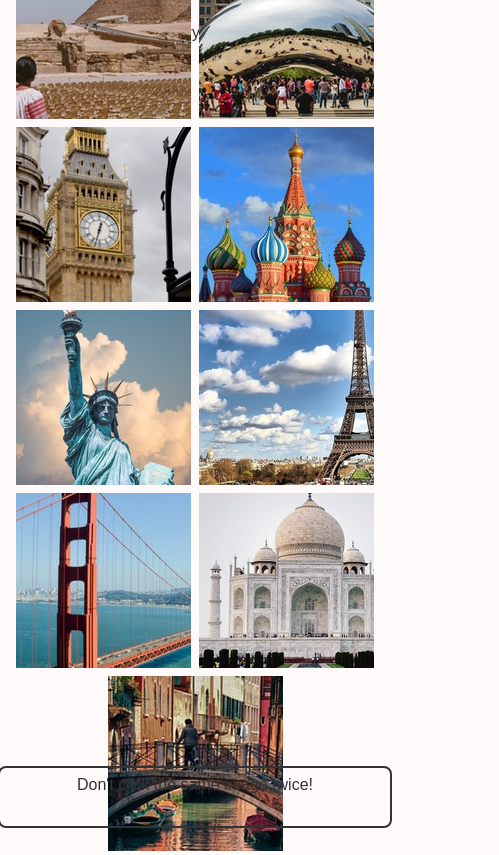
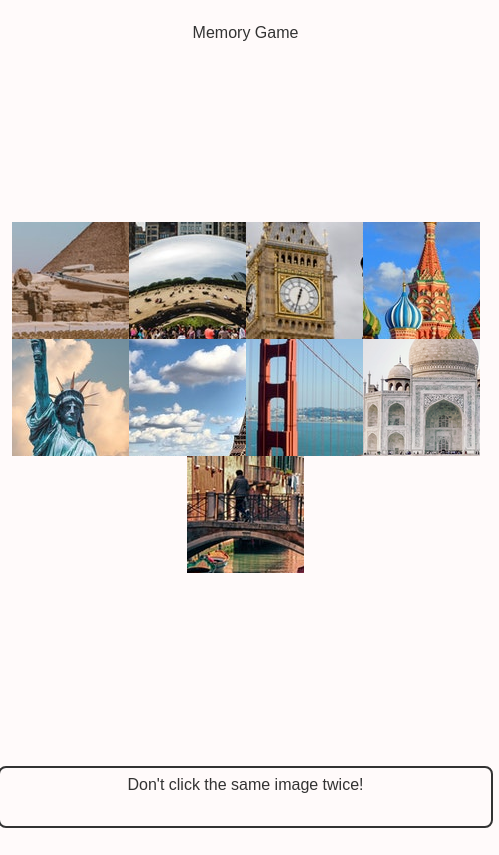
Before and after one commit to mrkprinc/memory-game, a React (Create React App) app: page / in a window 390 px wide. Shown: the whole page, 499 px wide, since content can reach past the window. Built offline with nearby package versions, Linux system fonts and the light colour scheme.

Commit message:
some responsive

```diff
--- a/public/style.css
+++ b/public/style.css
@@ -9,6 +9,7 @@ html, body, #root {
 }
 
 body {
+  min-width: 475px;
   text-align: center;
   font-family: Arial, sans-serif;
   font-size: 16px;
@@ -84,6 +85,7 @@ section#cards {
   bottom: 0;
   width: 100%;
 
+  background-color: #fffafa;
   border: 2px solid #333;
   border-radius: 8px;
   padding: 8px;
@@ -107,3 +109,17 @@ section#cards {
   justify-content: center;
   align-items: center;
 }
+
+@media screen and (max-width: 600px) {
+  .card-container, .card-front, .card-back {
+    width: 30vw;
+    height: 30vw;
+    margin: 0;
+  }
+}
+
+@media screen and (max-height: 700px) {
+  header {
+    display: none;
+  }
+}
```
